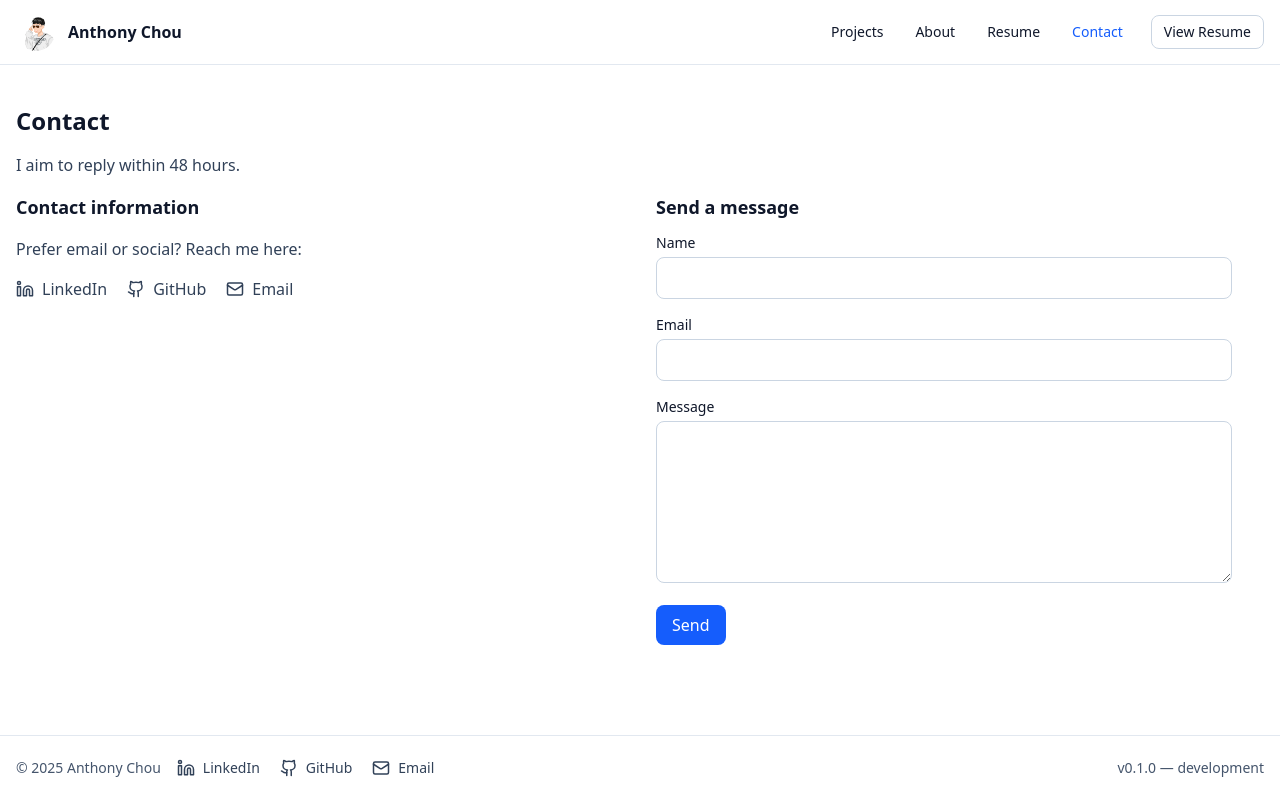
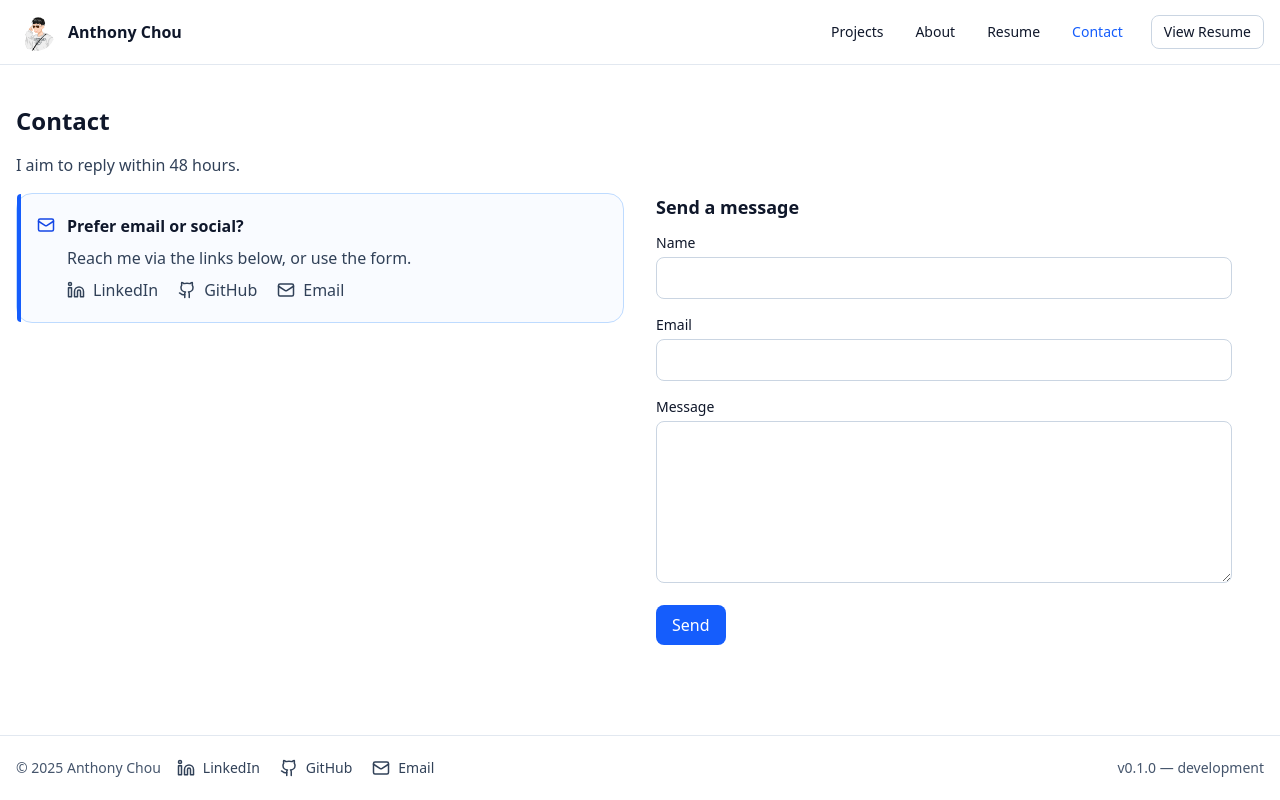
Before and after one commit to ctungyu11/personal-website, a Next.js app: page /contact in a window 1280 px wide. Built offline with nearby package versions, Linux system fonts and the light colour scheme.

Commit message:
feat(contact): add Callout component and use it to highlight contact info; fix build errors by adding app/icon.tsx and prebuilding project detail paths

```diff
--- a/app/contact/page.tsx
+++ b/app/contact/page.tsx
@@ -1,6 +1,7 @@
 import ContactForm from "@/components/ContactForm";
 import Section from "@/components/Section";
 import SocialLinks from "@/components/SocialLinks";
+import Callout from "@/components/Callout";
 
 export const metadata = { title: "Contact" };
 
@@ -9,9 +10,12 @@ export default function ContactPage() {
     <Section title="Contact" subtitle="I aim to reply within 48 hours.">
       <div className="grid gap-8 md:grid-cols-2 items-start">
         <div className="space-y-4">
-          <h3 className="text-lg font-semibold">Contact information</h3>
-          <p className="text-slate-700">Prefer email or social? Reach me here:</p>
-          <SocialLinks />
+          <Callout title="Prefer email or social?">
+            <div className="space-y-2">
+              <p>Reach me via the links below, or use the form.</p>
+              <SocialLinks />
+            </div>
+          </Callout>
         </div>
         <div>
           <h3 className="text-lg font-semibold mb-3">Send a message</h3>
--- /dev/null
+++ b/app/icon.tsx
@@ -0,0 +1,30 @@
+import { ImageResponse } from "next/og";
+
+export const size = { width: 64, height: 64 };
+export const contentType = "image/png";
+
+export default function Icon() {
+  return new ImageResponse(
+    (
+      <div
+        style={{
+          width: 64,
+          height: 64,
+          display: "flex",
+          alignItems: "center",
+          justifyContent: "center",
+          background: "#ffffff",
+          borderRadius: 12,
+          border: "2px solid #3B82F6",
+          color: "#1f2937",
+          fontWeight: 800,
+          fontFamily: "Inter, system-ui, Arial",
+          fontSize: 28,
+        }}
+      >
+        AC
+      </div>
+    ),
+    size
+  );
+}
--- a/app/projects/[slug]/page.tsx
+++ b/app/projects/[slug]/page.tsx
@@ -1,14 +1,14 @@
 import Link from "next/link";
 import { notFound } from "next/navigation";
-import { getProjectBySlug } from "@/lib/projects";
+import { getProjectBySlug, getProjectSlugs } from "@/lib/projects";
 import Section from "@/components/Section";
 import TechBadge from "@/components/TechBadge";
 
 export const revalidate = 3600;
 
 export async function generateStaticParams() {
-  // Build-time ISR can be added later; dynamic for now
-  return [];
+  const slugs = await getProjectSlugs();
+  return slugs.map((slug) => ({ slug }));
 }
 
 export default async function ProjectDetail({ params }: { params: Promise<{ slug: string }> }) {
--- /dev/null
+++ b/components/Callout.tsx
@@ -0,0 +1,24 @@
+import { Mail } from "lucide-react";
+
+export default function Callout({
+  title,
+  children,
+  icon = <Mail size={18} aria-hidden />,
+}: {
+  title: string;
+  children: React.ReactNode;
+  icon?: React.ReactNode;
+}) {
+  return (
+    <div className="relative rounded-2xl border border-blue-200 bg-blue-50/40 p-5">
+      <div className="absolute left-0 top-0 h-full w-1 rounded-l-2xl bg-blue-600" aria-hidden />
+      <div className="flex items-start gap-3">
+        <div className="mt-0.5 text-blue-700">{icon}</div>
+        <div className="space-y-2">
+          <h4 className="text-slate-900 font-semibold">{title}</h4>
+          <div className="text-slate-700">{children}</div>
+        </div>
+      </div>
+    </div>
+  );
+}
```
